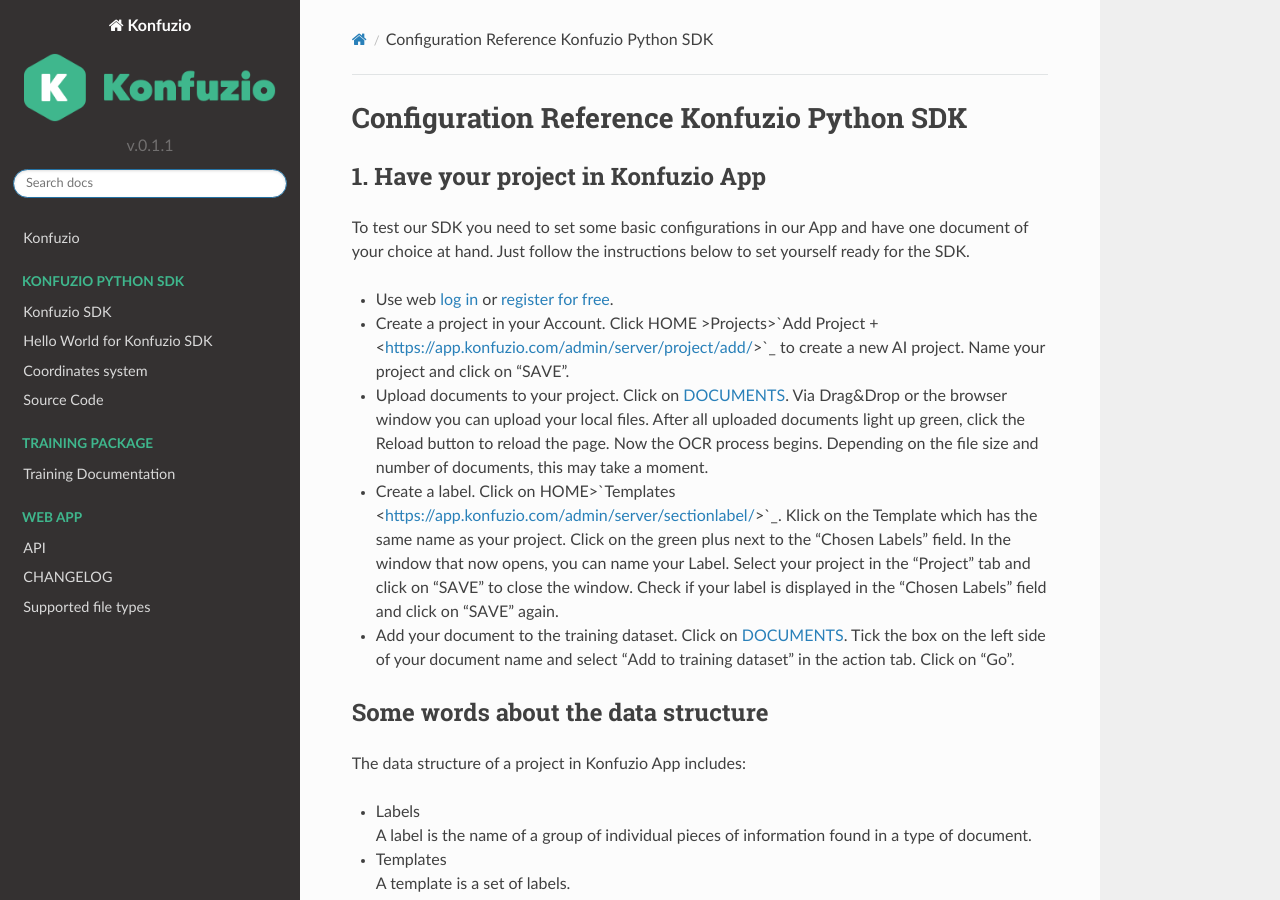
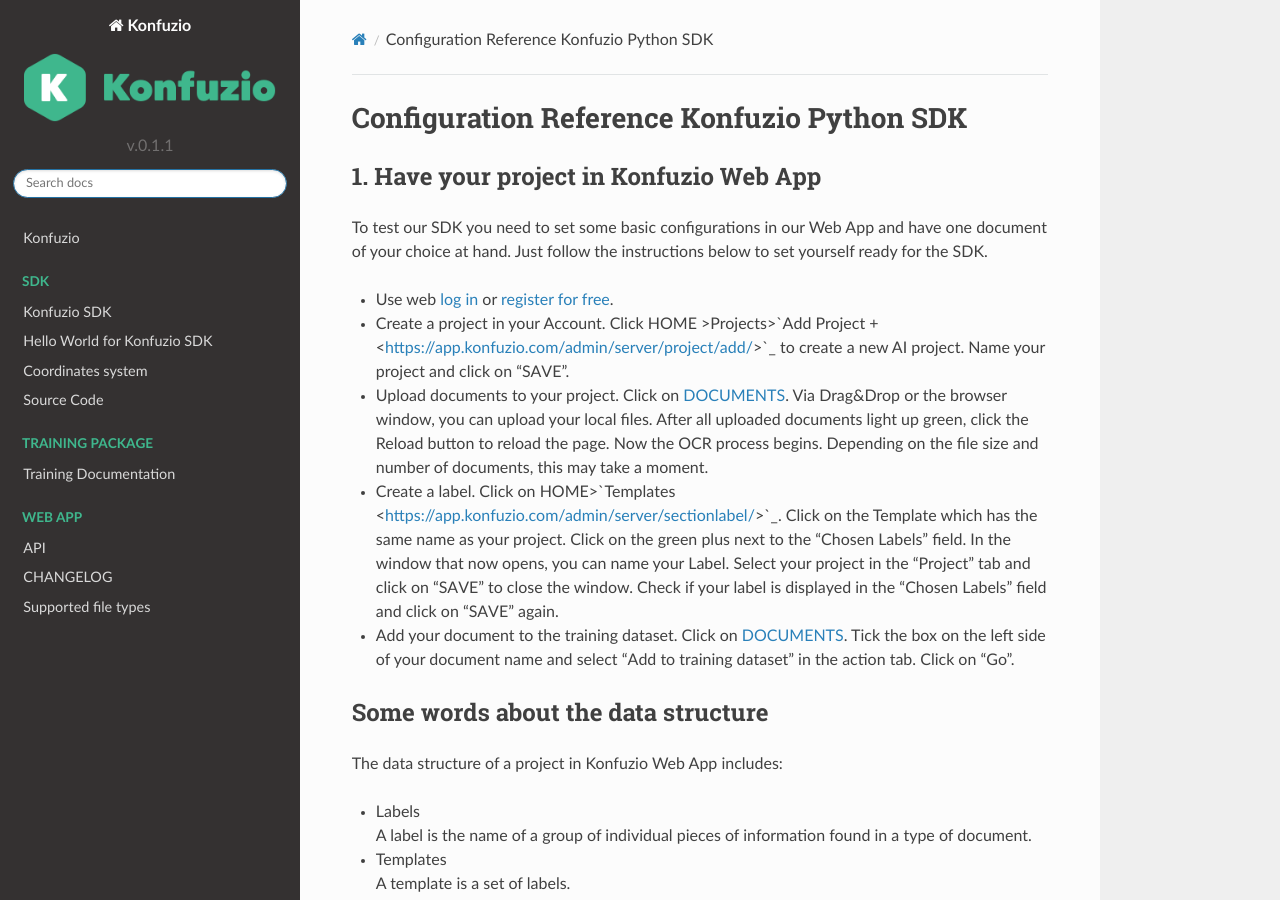
Before and after one commit to konfuzio-ai/konfuzio-sdk, a Sphinx documentation site: the page built from docs/configuration_reference.md, in a window 1280 px wide and 900 px high. Built offline with Sphinx 7.4.7 and the Read the Docs theme 2.0.0, drawn with Linux system fonts in a browser that asks for light colours.

Commit message:
fix typos in the documentation and uniformization of terms

```diff
--- a/docs/configuration_reference.md
+++ b/docs/configuration_reference.md
@@ -2,9 +2,9 @@
 
 # Configuration Reference Konfuzio Python SDK
 
-### 1. Have your project in Konfuzio App
+### 1. Have your project in Konfuzio Web App
 
-To test our SDK you need to set some basic configurations in our App and have one document of your choice at hand. Just follow the instructions below to set yourself ready for the SDK.
+To test our SDK you need to set some basic configurations in our Web App and have one document of your choice at hand. Just follow the instructions below to set yourself ready for the SDK.
 
 * #### Sign Up/Log In
 Use web [log in](https://app.konfuzio.com/) or [register for free](https://app.konfuzio.com/accounts/signup/).
@@ -13,17 +13,17 @@
 Create a project in your Account. Click HOME >Projects>[Add Project +](https://app.konfuzio.com/admin/server/project/add/) to create a new AI project. Name your project and click on “SAVE”.
 
 * #### Upload Document
-Upload documents to your project. Click on [DOCUMENTS](https://app.konfuzio.com/admin/server/document/). Via Drag&Drop or the browser window you can upload your local files. After all uploaded documents light up green, click the Reload button to reload the page. Now the OCR process begins. Depending on the file size and number of documents, this may take a moment.
+Upload documents to your project. Click on [DOCUMENTS](https://app.konfuzio.com/admin/server/document/). Via Drag&Drop or the browser window, you can upload your local files. After all uploaded documents light up green, click the Reload button to reload the page. Now the OCR process begins. Depending on the file size and number of documents, this may take a moment.
 
 * #### Create Label
-Create a label. Click on HOME>[Templates](https://app.konfuzio.com/admin/server/sectionlabel/). Klick on the Template which has the same name as your project. Click on the green plus next to the "Chosen Labels" field. In the window that now opens, you can name your Label. Select your project in the "Project" tab and click on “SAVE” to close the window. Check if your label is displayed in the “Chosen Labels” field and click on “SAVE” again.
+Create a label. Click on HOME>[Templates](https://app.konfuzio.com/admin/server/sectionlabel/). Click on the Template which has the same name as your project. Click on the green plus next to the "Chosen Labels" field. In the window that now opens, you can name your Label. Select your project in the "Project" tab and click on “SAVE” to close the window. Check if your label is displayed in the “Chosen Labels” field and click on “SAVE” again.
 
 * #### Add Training Data
 Add your document to the training dataset. Click on [DOCUMENTS](https://app.konfuzio.com/admin/server/document/). Tick the box on the left side of your document name and select “Add to training dataset” in the action tab. Click on “Go”.
 
 ### Some words about the data structure
 
-The data structure of a project in Konfuzio App includes:
+The data structure of a project in Konfuzio Web App includes:
 
 * Labels
 A label is the name of a group of individual pieces of information found in a type of document.
--- a/docs/index.rst
+++ b/docs/index.rst
@@ -8,7 +8,7 @@
    self
 
 .. toctree::
-   :caption: Konfuzio Python SDK
+   :caption: SDK
 
    docs/konfuzio_sdk/sdkreadme
    docs/konfuzio_sdk/helloworld
```
Also changed, not shown: docs/api.md (+4 -4 lines), docs/changelog_app.md (+1 -1 lines), docs/coordinates_system.md (+3 -3 lines).
